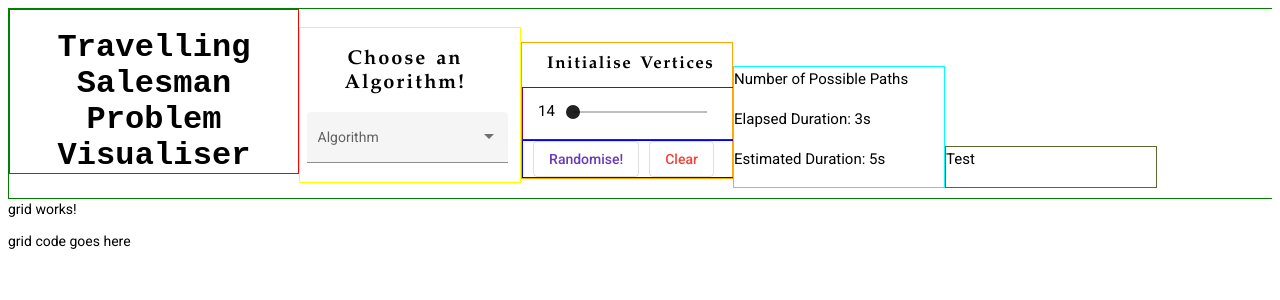
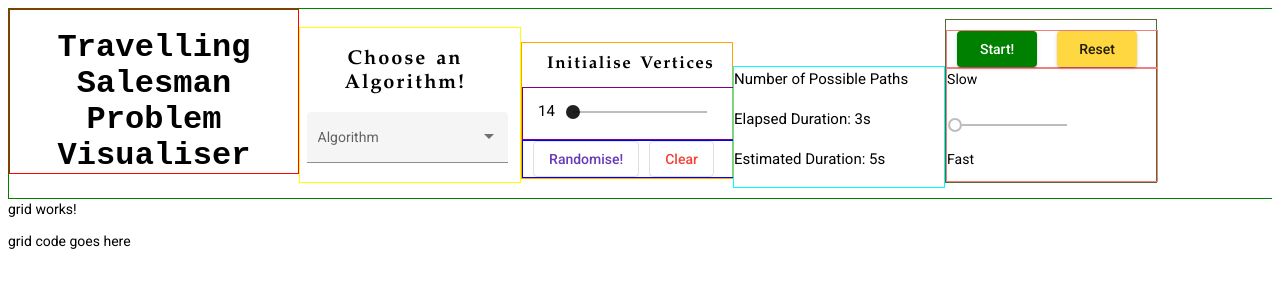
Before and after one commit to Ellipsoul/Travelling-Salesman-Visualiser, an Angular app: page / in a window 1280 px wide. Shown: the top 300 px of the page. Built offline with nearby package versions, Linux system fonts and the light colour scheme.

Commit message:
Last commit of the day

```diff
--- a/src/app/topbar/topbar.component.css
+++ b/src/app/topbar/topbar.component.css
@@ -151,3 +151,50 @@
   position: relative;
   display: inline-block;
 }
+
+.playback-buttons {
+  border: 1px solid lightcoral;
+  margin-top: 10px;
+  width: 210px;
+  height: 100%;
+  position: relative;
+  display: inline-block;
+}
+
+#start-button {
+  display: inline-block;
+  margin-left: 10px;
+  margin-right: 10px;
+  width: 80px;
+}
+
+#reset-button {
+  display: inline-block;
+  width: 80px;
+  margin-left: 10px;
+  margin-right: 5px;
+}
+
+.mat-success {
+  background-color: green;
+  color: #fff;
+}
+
+.playback-speed {
+  border: 1px solid lightcoral;
+  width: 100%;
+  height: 100%;
+  position: relative;
+  display: inline-block;
+}
+
+.speeds {
+  display: inline-block;
+  width: 100%;
+  height: 100%
+}
+
+#playback-slider {
+  display: inline-block;
+  width: 10px;
+}
--- a/src/app/topbar/topbar.component.html
+++ b/src/app/topbar/topbar.component.html
@@ -49,7 +49,14 @@
   </div>
 
   <div class="playback-control">
-    <h4> Test </h4>
-  </div>
+    <div class="playback-buttons">
+      <button mat-raised-button color="success" id="start-button"> Start! </button>
+      <button mat-raised-button color="accent" id="reset-button"> Reset </button>
+    </div>
 
+    <div class="playback-speed">
+      <p class="speeds"> Slow </p>
+      <mat-slider id="playback-slider"> </mat-slider>
+      <p class="speeds"> Fast </p>
+    </div>
 </div>
```
